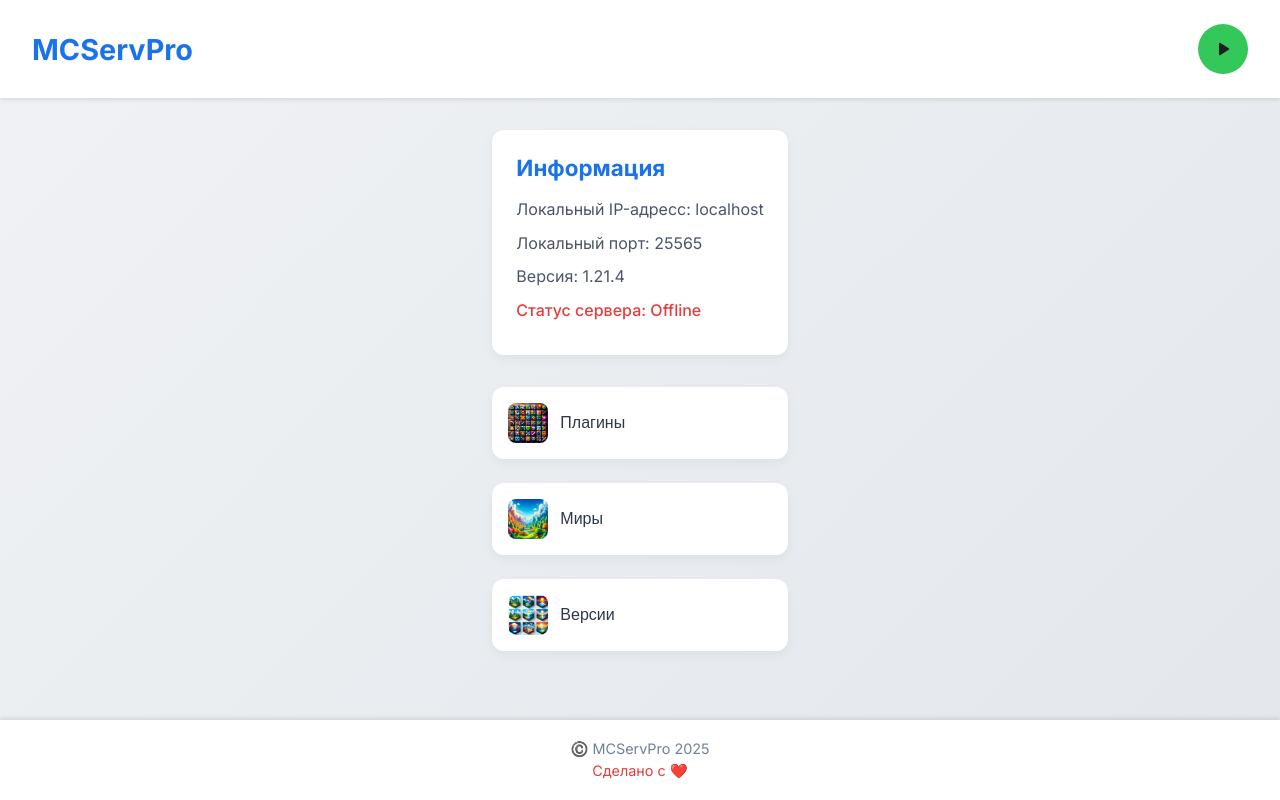
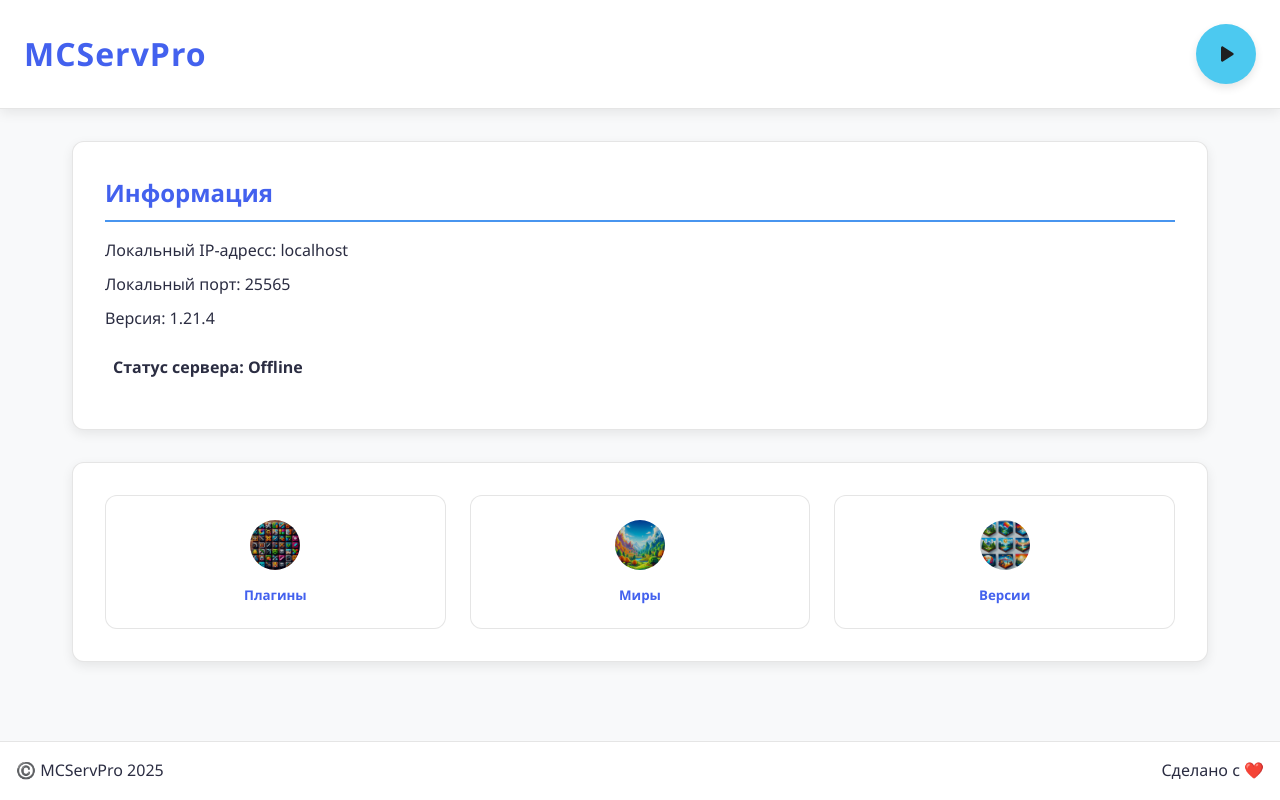
Before and after one commit to mcservprod/MCServPro, a website built with Vite: page index.html in a window 1280 px wide. Built offline with nearby package versions, Linux system fonts and the light colour scheme.

Commit message:
Initial commit with MCServPro code

```diff
--- a/src/styles.css
+++ b/src/styles.css
@@ -1,191 +1,199 @@
-@import url('https://fonts.googleapis.com/css2?family=Inter:wght@300;400;500;700&display=swap');
+:root {
+  --bg-color: #f8f9fa;
+  --primary-color: #4361ee;
+  --secondary-color: #3a86ff;
+  --accent-color: #4895ef;
+  --text-color: #2b2d42;
+  --card-bg: #ffffff;
+  --success-color: #4cc9f0;
+  --error-color: #f72585;
+  --border-radius: 12px;
+  --box-shadow: 0 4px 12px rgba(0, 0, 0, 0.08);
+  --border-color: rgba(0, 0, 0, 0.1);
+}
 
 * {
   margin: 0;
   padding: 0;
   box-sizing: border-box;
+  font-family: 'Segoe UI', Tahoma, Geneva, Verdana, sans-serif;
 }
 
 body {
-  font-family: 'Inter', sans-serif;
-  background: linear-gradient(135deg, #f0f2f5 0%, #e3e7eb 100%);
-  color: #2d3748;
+  background-color: var(--bg-color);
+  color: var(--text-color);
   min-height: 100vh;
   display: flex;
   flex-direction: column;
+  line-height: 1.6;
 }
 
-/* Хедер */
 header {
-  background: #ffffff;
-  box-shadow: 0 2px 4px rgba(0, 0, 0, 0.1);
-  padding: 1.5rem 2rem;
+  background-color: var(--card-bg);
+  padding: 1.5rem;
   display: flex;
   justify-content: space-between;
   align-items: center;
-  position: sticky;
-  top: 0;
-  z-index: 1000;
+  box-shadow: var(--box-shadow);
+  border-bottom: 1px solid var(--border-color);
 }
 
 header h1 {
-  font-size: 1.8rem;
+  color: var(--primary-color);
+  font-size: 2rem;
   font-weight: 700;
-  color: #1a73e8;
-  transition: color 0.3s ease;
-}
-
-header h1:hover {
-  color: #1557b0;
-}
-
-#toggle_btn {
-  background: #34c759;
-  border: none;
-  border-radius: 50%;
-  width: 50px;
-  height: 50px;
-  display: flex;
-  align-items: center;
-  justify-content: center;
-  cursor: pointer;
-  transition: background 0.3s ease, transform 0.3s ease, box-shadow 0.3s ease;
-}
-
-#toggle_btn.stop {
-  background: #e53e3e;
-}
-
-#toggle_btn:hover {
-  transform: scale(1.1);
-  box-shadow: 0 4px 12px rgba(0, 0, 0, 0.2);
-}
-
-#toggle_btn.stop:hover {
-  background: #c53030;
-}
-
-#toggle_btn.start:hover {
-  background: #2ea44f;
-}
-
-#toggle_btn img {
-  width: 24px;
-  height: 24px;
-  transition: opacity 0.3s ease;
-}
-
-#toggle_btn:disabled {
-  opacity: 0.5;
-  cursor: not-allowed;
-  transform: none;
-  box-shadow: none;
+  letter-spacing: 1px;
 }
 
 main {
   flex: 1;
+  padding: 2rem;
   max-width: 1200px;
-  margin: 2rem auto;
-  padding: 0 1rem;
-  display: flex;
-  flex-direction: column;
-  gap: 2rem;
+  margin: 0 auto;
+  width: 100%;
 }
 
-main div:first-child {
-  background: #ffffff;
-  border-radius: 12px;
-  padding: 1.5rem;
-  box-shadow: 0 4px 12px rgba(0, 0, 0, 0.05);
-  transition: transform 0.3s ease, box-shadow 0.3s ease;
+main > div {
+  background-color: var(--card-bg);
+  padding: 2rem;
+  margin-bottom: 2rem;
+  border-radius: var(--border-radius);
+  box-shadow: var(--box-shadow);
+  border: 1px solid var(--border-color);
 }
 
-main div:first-child:hover {
-  transform: translateY(-5px);
-  box-shadow: 0 6px 16px rgba(0, 0, 0, 0.1);
+h3 {
+  color: var(--primary-color);
+  margin-bottom: 1rem;
+  font-size: 1.5rem;
+  border-bottom: 2px solid var(--accent-color);
+  padding-bottom: 0.5rem;
 }
 
-main h3 {
-  font-size: 1.4rem;
-  color: #1a73e8;
-  margin-bottom: 1rem;
-}
-
-main p {
-  font-size: 1rem;
-  color: #4a5568;
-  line-height: 1.6;
+p {
   margin-bottom: 0.5rem;
 }
 
 #server-status {
-  font-weight: 500;
-  color: #e53e3e;
+  font-weight: bold;
+  padding: 0.5rem;
+  border-radius: 4px;
+  margin-top: 1rem;
 }
 
 #server-status.online {
-  color: #34c759;
+  background-color: rgba(76, 201, 240, 0.1);
+  color: var(--success-color);
+}
+
+button {
+  background-color: var(--primary-color);
+  color: white;
+  border: none;
+  padding: 0.75rem 1.5rem;
+  border-radius: var(--border-radius);
+  cursor: pointer;
+  font-weight: 600;
+  transition: all 0.3s ease;
+  display: flex;
+  align-items: center;
+  justify-content: center;
+  gap: 0.5rem;
+}
+
+button:hover {
+  background-color: var(--secondary-color);
+  transform: translateY(-2px);
+}
+
+button:active {
+  transform: translateY(0);
+}
+
+button:disabled {
+  opacity: 0.7;
+  cursor: not-allowed;
+}
+
+#toggle_btn {
+  width: 60px;
+  height: 60px;
+  border-radius: 50%;
+  padding: 0;
+  box-shadow: 0 4px 8px rgba(0, 0, 0, 0.1);
+}
+
+#toggle_btn.start {
+  background-color: var(--success-color);
+}
+
+#toggle_btn.stop {
+  background-color: var(--error-color);
+}
+
+#toggle_btn img {
+  width: 30px;
+  height: 30px;
 }
 
 .button-group {
   display: grid;
   grid-template-columns: repeat(auto-fit, minmax(200px, 1fr));
   gap: 1.5rem;
+  margin-top: 2rem;
 }
 
 .button-group button {
-  background: #ffffff;
-  border: none;
-  border-radius: 12px;
-  padding: 1rem;
-  display: flex;
-  align-items: center;
-  gap: 0.75rem;
-  font-size: 1rem;
-  font-weight: 500;
-  color: #2d3748;
-  cursor: pointer;
-  box-shadow: 0 4px 12px rgba(0, 0, 0, 0.05);
-  transition: transform 0.3s ease, box-shadow 0.3s ease, background 0.3s ease;
+  flex-direction: column;
+  height: 100%;
+  padding: 1.5rem;
+  text-align: center;
+  background-color: white;
+  color: var(--primary-color);
+  border: 1px solid var(--border-color);
 }
 
 .button-group button:hover {
-  transform: translateY(-5px);
-  box-shadow: 0 6px 16px rgba(0, 0, 0, 0.1);
-  background: #f7fafc;
+  background-color: var(--bg-color);
 }
 
 .button-group button img {
-  width: 40px;
-  height: 40px;
-  border-radius: 8px;
+  width: 50px;
+  height: 50px;
   object-fit: cover;
+  border-radius: 50%;
+  margin-bottom: 0.5rem;
+  filter: brightness(0.8);
 }
 
 footer {
-  background: #ffffff;
-  padding: 1rem 2rem;
+  background-color: var(--card-bg);
+  padding: 1rem;
   text-align: center;
-  box-shadow: 0 -2px 4px rgba(0, 0, 0, 0.1);
+  display: flex;
+  justify-content: space-between;
+  border-top: 1px solid var(--border-color);
 }
 
 footer p {
-  font-size: 0.9rem;
-  color: #718096;
-  margin: 0.25rem 0;
+  margin: 0;
 }
 
-footer p:last-child {
-  color: #e53e3e;
+@keyframes pulse-light {
+  0% { box-shadow: 0 0 0 0 rgba(76, 201, 240, 0.4); }
+  70% { box-shadow: 0 0 0 10px rgba(76, 201, 240, 0); }
+  100% { box-shadow: 0 0 0 0 rgba(76, 201, 240, 0); }
+}
+
+#toggle_btn.start:hover {
+  animation: pulse-light 1.5s infinite;
 }
 
 @media (max-width: 768px) {
-  header h1 {
-    font-size: 1.5rem;
-  }
-
-  main {
-    margin: 1rem;
+  header {
+    flex-direction: column;
+    gap: 1rem;
+    text-align: center;
   }
 
   .button-group {
```
Also changed, not shown: index.html (+0 -1 lines), README.md, 1 other file.
